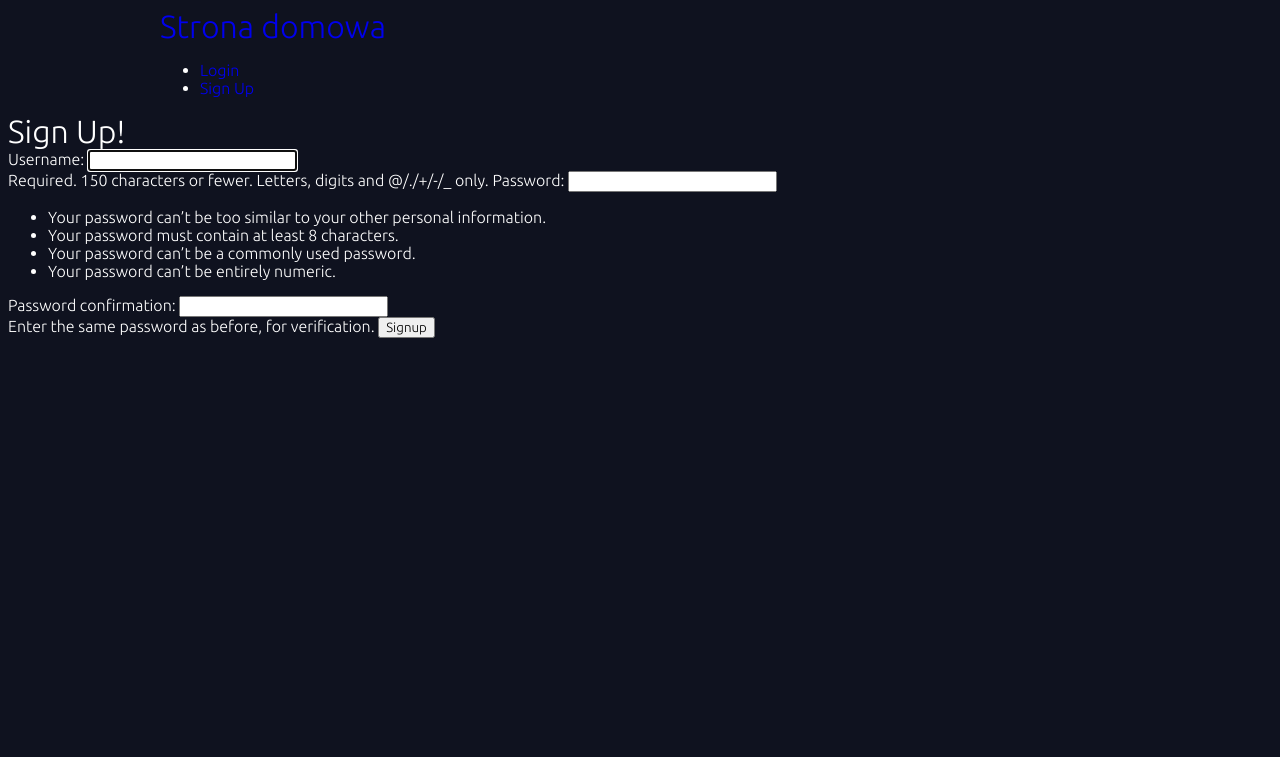
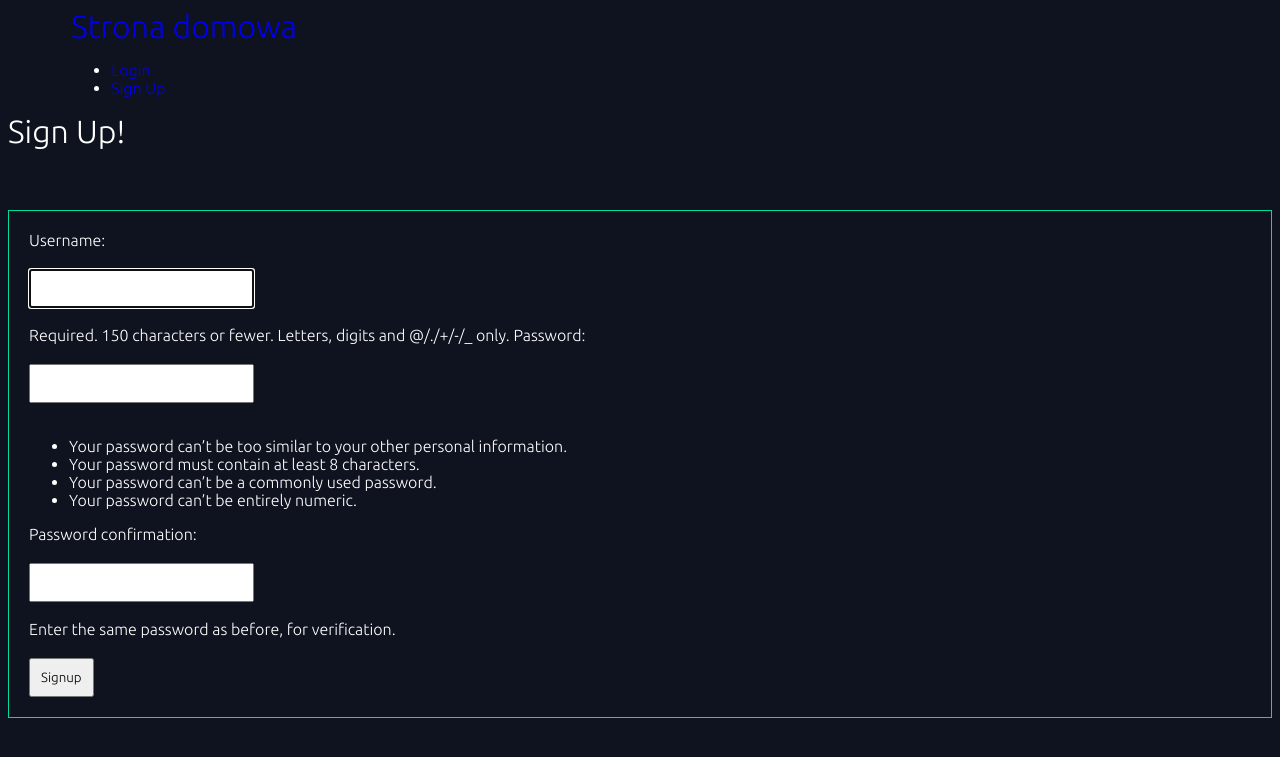
Before and after one commit to PawelFiuk/Portfolio-BNlog-Django, a Django app: page /accounts/signup/ in a window 1280 px wide. Shown: the top 757 px of the page. Run offline with Django 4.2, Linux system fonts and the light colour scheme.

Commit message:
Stylowanie strony, glownie ekran logowania, pulpit tworzenia artykulow

```diff
--- a/blog/articles/models.py
+++ b/blog/articles/models.py
@@ -16,4 +16,4 @@ class Article(models.Model):
         return self.title
 
     def snippet(self):
-        return self.body[:120] + "...  Zobacz dalszą część artykułu!"
+        return self.body[:120] + "     Zobacz dalszą część artykułu!"
--- a/blog/articles/templates/articles/articles_list.html
+++ b/blog/articles/templates/articles/articles_list.html
@@ -8,7 +8,7 @@
                     <h2><a href="{% url 'articles:detail' article.slug %}"> {{ article.title }}</a> </h2>
                     <p> {{article.date }}</p>
                     <p> {{article.snippet }}</p>
-
+                    <p> {{article.author }}</p>
                 </div>
             {% endfor %}
         </div>
--- a/blog/articles/views.py
+++ b/blog/articles/views.py
@@ -3,9 +3,8 @@ from .models import Article
 from django.contrib.auth.decorators import login_required
 from . import forms
 
+# Create your views here.
 
-
-# Create your views here.
 
 def articles_list(request):
     articles = Article.objects.all().order_by('date')
--- a/blog/assets/styles.css
+++ b/blog/assets/styles.css
@@ -2,7 +2,6 @@ body{
     background-color: #0f121f;
     color: white;
     font-family: 'Ubuntu';
-
 }
 
 body *{
@@ -21,11 +20,31 @@ a, a:hover, a:visited{
 }
 
 .wrapper{
-    max-width: 960px;
+    max-width: 90%;
     margin: 0 auto;
 }
 
 .articles{
-    max-width: 1400px;
+    max-width: 90%;
     margin: 0 auto;
+    display: grid;
+    grid-template-columns: 1fr 1fr ;
+    grid-gap: 30px;
 }
+
+.article{
+    padding: 10px;
+    border: solid;
+}
+
+.site-form{
+    margin-top: 60px;
+    border: 1px solid #00dba0;
+    padding: 20px;
+}
+
+.site-form input, .site-form textarea{
+    display: block;
+    margin: 20px 0 0 0;
+    padding: 10px;
+}
--- a/blog/templates/base_layout.html
+++ b/blog/templates/base_layout.html
@@ -1,14 +1,18 @@
 {% load static %}
 
 <!DOCTYPE html>
-<html>
+<html lang="en">
     <head>
         <meta charset="UTF-8">
-        <link href="https://fonts.googleapis.com/css2?family=Ubuntu:wght@300&display=swap" rel="stylesheet" type ='text/css'>
+        <title>PythonDev.com</title>
+        <meta name="keywords" content="blog, programmming, python developer, django framework, web developer, IT"/>
+        <meta name="robots" content="index, follow"/>
+        <meta name="viewport" content="width=device-width, initial-scale=1.0">
+        <meta name="description" content="This is a blog about programming in Python language">
         <link rel="stylesheet" href="{% static 'styles.css' %}">
         <link href="https://fonts.googleapis.com/css2?family=Ubuntu:wght@300&display=swap" rel="stylesheet" type ='text/css'>
+    </head>
 
-    </head>
     <body>
         <div class="wrapper">
             <h1><a href="{% url 'articles:list' %}" >Strona domowa </h1>
@@ -19,7 +23,6 @@
                         <form class="logout-link" action="{% url 'accounts:logout' %}" method="post">
                             {% csrf_token %}
                             <button type="submit">Logout</button>
-
                         </form>
                     </li>
                     <li> <a href="{% url 'articles:create' %}" >New article</a> </li>
@@ -31,6 +34,7 @@
             </nav>
         </div>
             {% block content %}
+
             {% endblock %}
 
     </body>
```
Also changed, not shown: blog/db.sqlite3.
